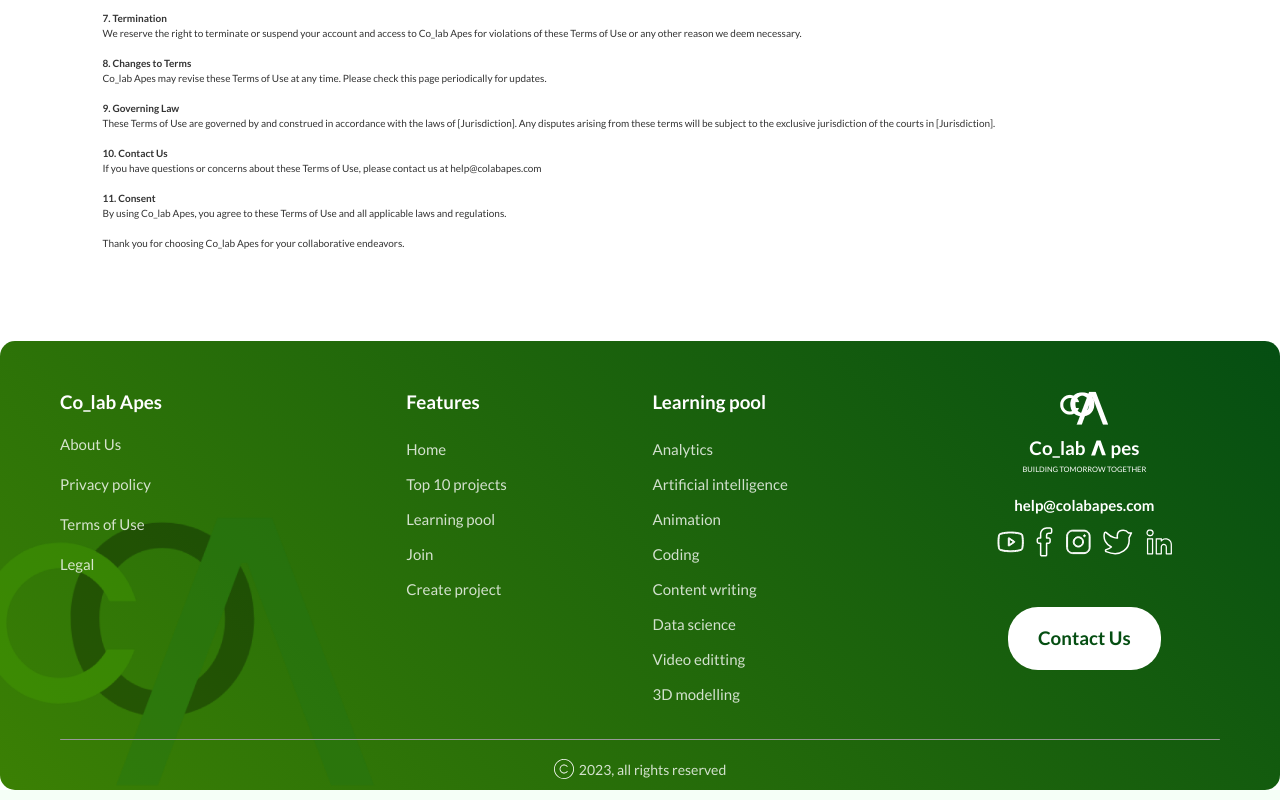
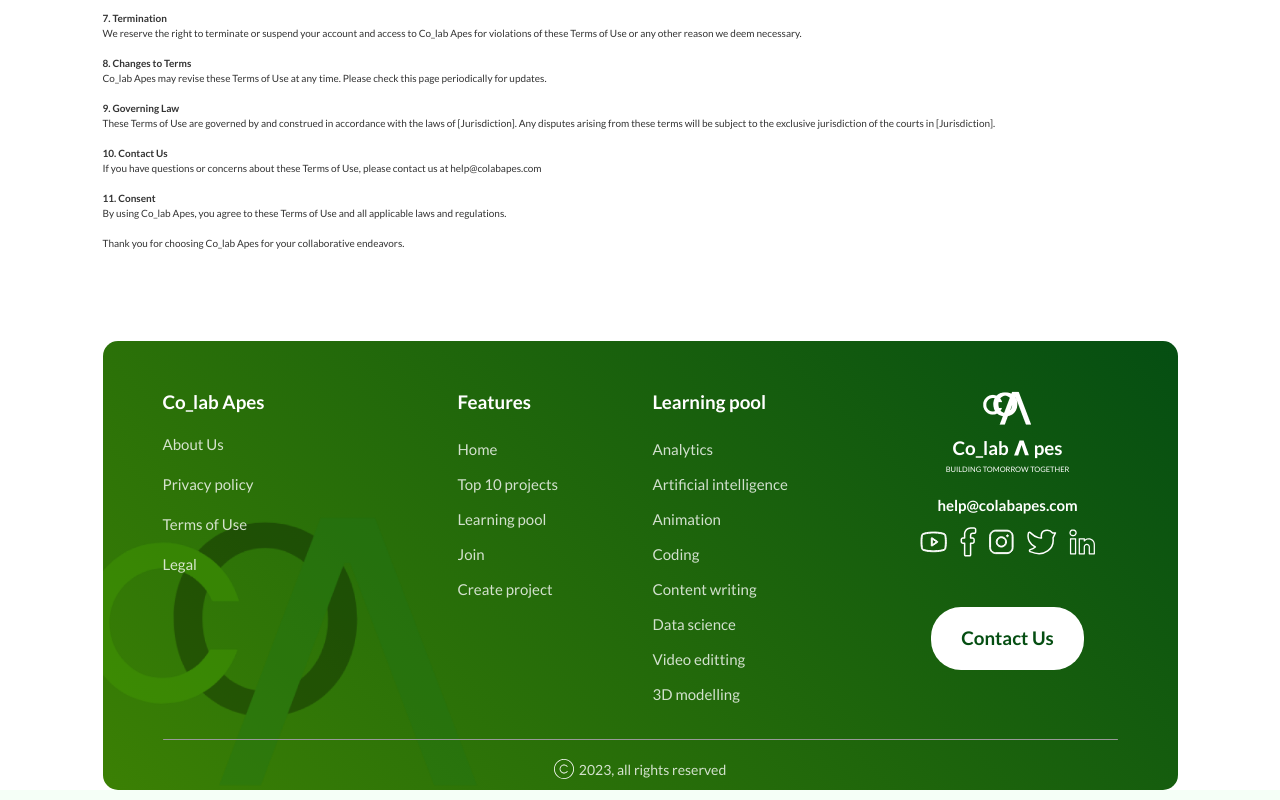
Before and after one commit to Colab-Apes/new_landing_page, a React (Vite) app: page /termsofuse in a window 1280 px wide. Shown: the part 677-1477 px from the top of the page. Built offline with nearby package versions, Linux system fonts and the light colour scheme; the HTML template or start-up script is replaced by a standard one.

Commit message:
removed bugs

```diff
--- a/src/pages/Legality.jsx
+++ b/src/pages/Legality.jsx
@@ -80,7 +80,9 @@ const Legality = () => {
           responsibly and in compliance with these terms.
         </p>
       </section>
-      <Foot />
+      <div className="px-4  md:px-14 lg:px-[10.25rem]">
+        <Foot />
+      </div>
     </main>
   );
 };
--- a/src/pages/Privacy.jsx
+++ b/src/pages/Privacy.jsx
@@ -101,7 +101,9 @@ const Privacy = () => {
           Thank you for choosing Co_lab Apes for your collaborative endeavors.
         </p>
       </section>
+      <div className="px-4  md:px-14 lg:px-[10.25rem]">
       <Foot />
+      </div>
     </main>
   );
 };
--- a/src/pages/TermsOfUse.jsx
+++ b/src/pages/TermsOfUse.jsx
@@ -96,7 +96,9 @@ const TermsOfUse = () => {
           Thank you for choosing Co_lab Apes for your collaborative endeavors.
         </p>
       </section>
+      <div className="px-4  md:px-14 lg:px-[10.25rem]">
       <Foot />
+      </div>
     </main>
   );
 };
```
